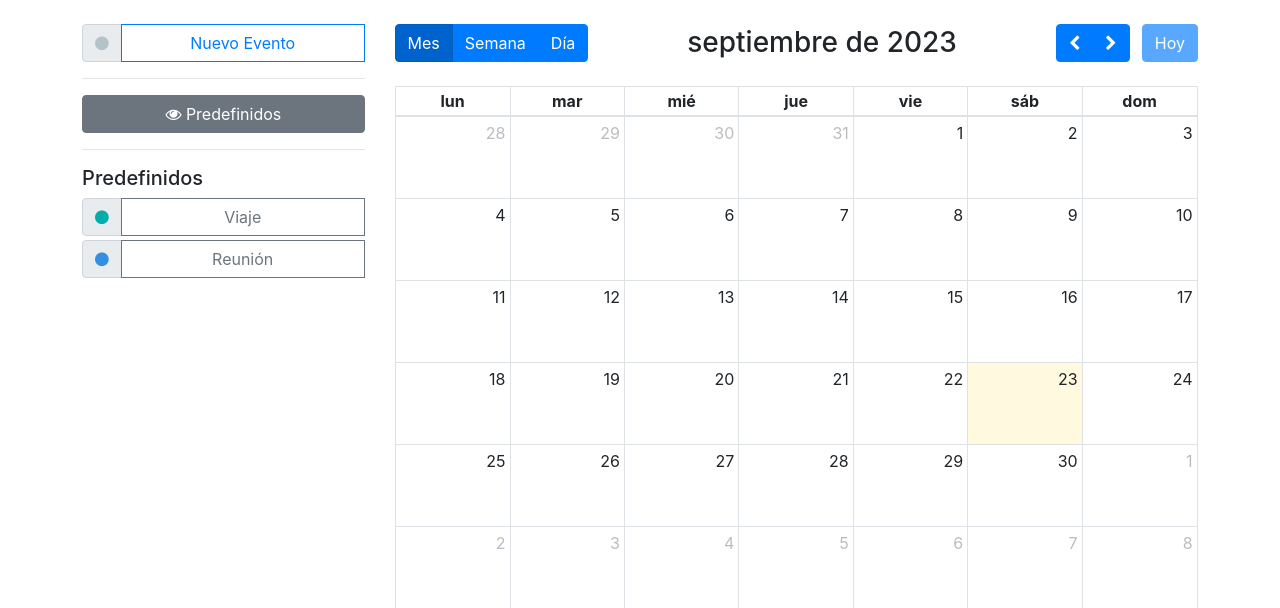
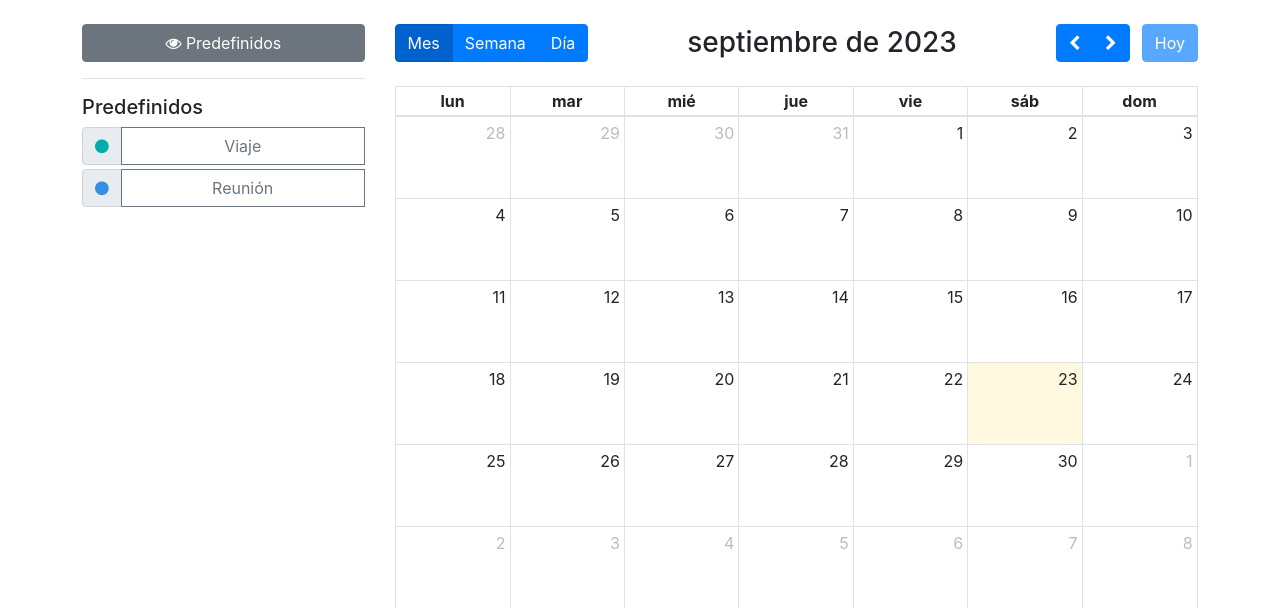
Before and after one commit to juhegue/django_calendario, a Django app: page /calendario/ in a window 1280 px wide. Shown: the part 42-650 px from the top of the page. Run offline with Django 3.2, Linux system fonts and the light colour scheme; the visitor is signed in with stand-in values (Sample User, id 1); data comes from the database, SQL or seed files in the repository; data that the repository does not hold is empty; some libraries are stand-ins or nearby versions.

Commit message:
Crear evento con un click

```diff
--- a/calendario/static/calendario/js/calendario.js
+++ b/calendario/static/calendario/js/calendario.js
@@ -27,7 +27,7 @@ var handleCalendarDemo = function() {
         });
     }
 
-    function formulario(start, end, title, id, color, completo, email, e_enviado, movil, m_enviado, class_cancel, movil_disable) {
+    function formulario(start, end, title, id, color, completo, email, e_enviado, movil, m_enviado) {
         var msg_e_enviado, msg_m_enviado;
         e_enviado ? msg_e_enviado = `<small class='text-danger'> <i class="fa fa-exclamation-triangle" aria-hidden="true"></i> ${mail_enviado}.</small>` :msg_e_enviado = '';
         m_enviado ? msg_m_enviado = `<small class='text-danger'> <i class="fa fa-exclamation-triangle" aria-hidden="true"></i> ${movil_enviado}.</small>` :msg_m_enviado = '';
@@ -103,7 +103,7 @@ var handleCalendarDemo = function() {
             buttons: {
                 del: {
                     label: 'Eliminar',
-                    className: 'btn-danger ' + class_cancel,
+                    className: 'btn-danger',
                     callback: function (result) {
                         var data = getFormData($('form'));
                         actualizaBD(data, 'borra');
@@ -218,7 +218,7 @@ var handleCalendarDemo = function() {
                 (data.aviso_movil == 'True') ? movil = 'checked' : movil = '';
                 (data.email_enviado == 'None') ? e_enviado = false : e_enviado = true;
                 (data.movil_enviado == 'None') ? m_enviado = false : m_enviado = true;
-                formulario(start, end, title, id, color, completo, email, e_enviado, movil, m_enviado, '', fcm_token);
+                formulario(start, end, title, id, color, completo, email, e_enviado, movil, m_enviado);
             });
 
         },
@@ -232,7 +232,7 @@ var handleCalendarDemo = function() {
                     end = '',
                     id = data.id,
                     color = info.event.backgroundColor;
-                formulario(start, end, title, id, color, '', '', false, 'checked', false, 'disabled', fcm_token);
+                formulario(start, end, title, id, color, '', '', false, 'checked', false);
             } else {
                 data.start = moment(info.event.start).format('DD/MM/YYYY') + ' ' + data.inicio;
                 actualizaBD(data, 'receive');
@@ -254,6 +254,10 @@ var handleCalendarDemo = function() {
             }
             actualizaBD(data, 'drop');
         },
+        dateClick: function(info) {
+            var start = moment(info.date).format('DD/MM/YYYY HH:mm');
+            formulario(start, '', '', 0, '', '', '', false, 'checked', false);
+        }
     });
 
     calendar.render();
--- a/calendario/templates/calendario/base.html
+++ b/calendario/templates/calendario/base.html
@@ -131,7 +131,7 @@
                                 <li><a href="{% static 'calendario/app-x86_64-release.apk' %}"><i class="fa fa-download"></i> x86_64</a></li>
                                 <li><a href="{% static 'calendario/app-release.apk' %}"><i class="fa fa-download"></i> Single</a></li>
                             </ul>
-                            <small clas="ttext-muted">Seleccione la adecuada a su movíl.</small>
+                            <small clas="ttext-muted">Seleccione la adecuada a su móvil.</small>
                         `,
                         buttons: {
                             cancel: {
--- a/calendario/templates/calendario/calendario/calendario.html
+++ b/calendario/templates/calendario/calendario/calendario.html
@@ -31,6 +31,8 @@
 		<div class="row justify-content-md-center">
 			<div class="col-md-3 order-md-1">
 				<div id="external-events" class="fc-event-list">
+{% comment %}
+Ya no se usa, ahora se crea el nuevo evento haciendo click
 					<div class="fc-event" data-color="#b6c2c9" data-event='{ "title": "{% trans "Nuevo Evento" %}", "duration": "24:00", "id": "0"}' title="{% trans 'Arraste a cualquier día para crear el evento' %}">
 						<div class="input-group">
 							 <div class="input-group-prepend btn-block fc-event-icon">
@@ -44,6 +46,7 @@
 						</div>
 					</div>
 					<hr class="" />
+{% endcomment %}
 					<a class="btn btn-secondary btn-block" href="{% url 'evento_predefinido_lista' %}" title="{% trans 'Crear eventos predefinidos' %}">
 						<i class="fa fa-eye"></i>
 						{% trans 'Predefinidos' %}
@@ -79,7 +82,7 @@
 	<script type="text/javascript">
 		var colores = url_events = "{{ request.path }}",
 			csrf_token = "{{ csrf_token }}",
-			fcm_token = ("{{ request.user.fcm_token }}" == "None") ? 'disabled': '',
+			movil_disable = {% if request.user.fcm.token %} '' {% else %} 'disabled' {% endif %},
 			title_eliminar = "{% trans 'Eliminar evento' %}",
 			text_eliminar = "{% trans '¿Esta seguro de eliminar el evento?' %}",
 			text_aceptar = "{% trans 'Aceptar' %}",
```
